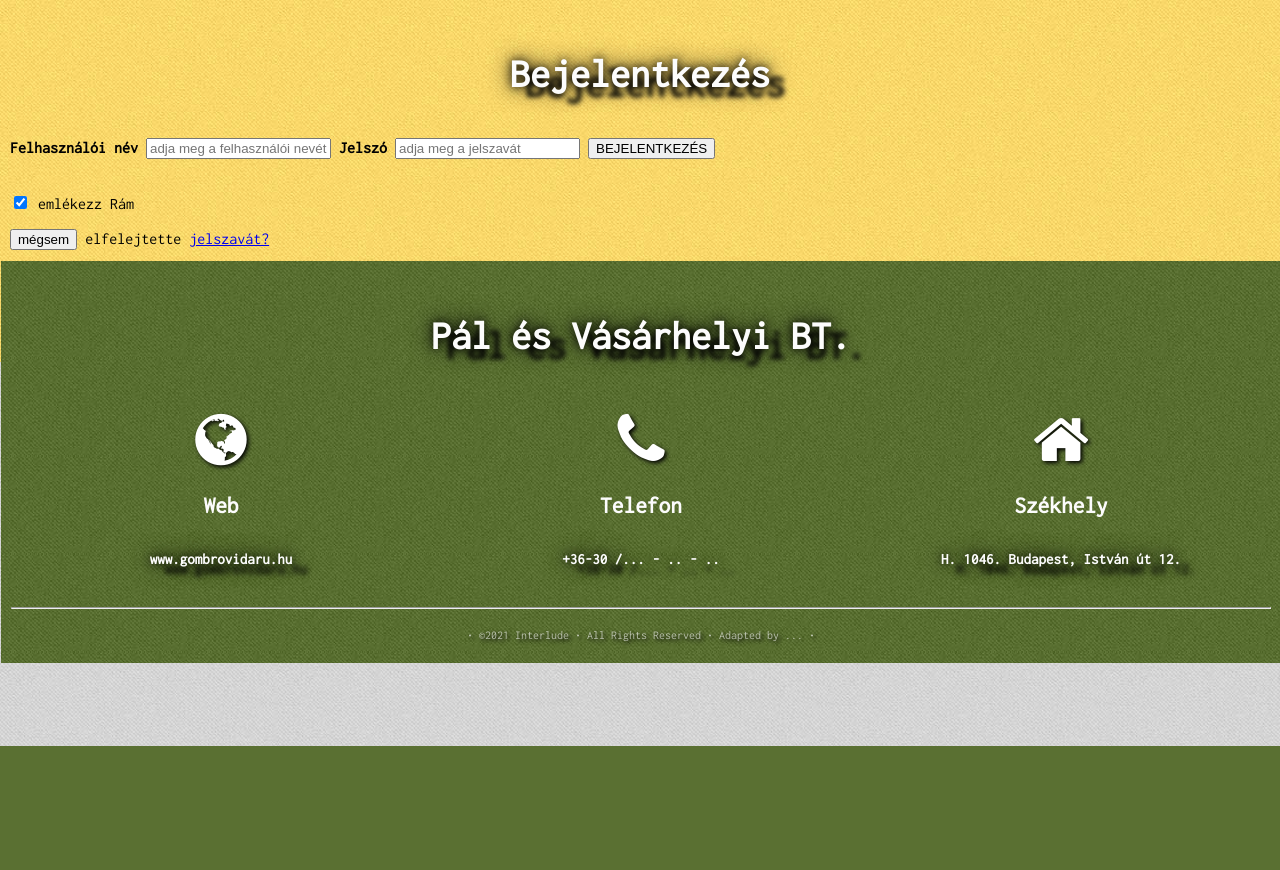
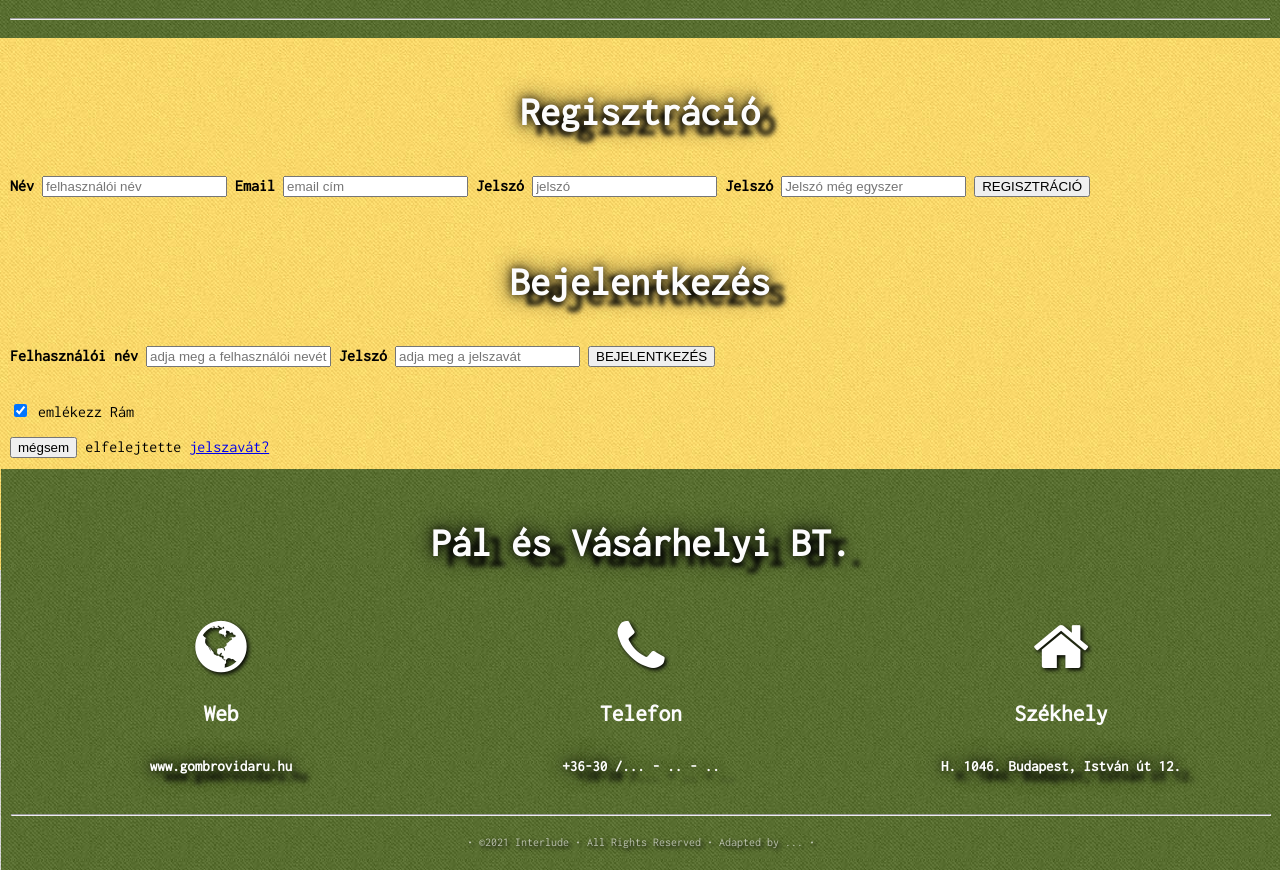
Before and after one commit to l4kyxa/AFP2021_1_LB_A, a PHP site: page /bejelentkezes.php in a window 1280 px wide. Shown: the part 54-924 px from the top of the page. Before the commit the page ends 800 px from the top, so only its background shows below. Run offline with PHP 8.4, Linux system fonts and the light colour scheme.

Commit message:
bejelentkezes.php- regisztráió form megírása

```diff
--- a/Front-End/bejelentkezes.php
+++ b/Front-End/bejelentkezes.php
@@ -30,7 +30,33 @@
         <a href="javascript:void(0);" class="icon" onclick="myFunction()"><i class="fa fa-bars"></i></a>
     </div>
 </div>
+<!-- -->
+    <div id="box_1">
+        <hr>
+    </div>
+    <!-- -->
+    <div id="box_2">
+        <a onclick="myFunction()"><h2>Regisztráció</h2></a>
+        <div id="myDIV">
+            <form action="action_page.php"
+            <div class="container">
+                <label for="name"><b>Név</b></label>
+                <input type="text" placeholder="felhasználói név" name="name" id="name" required>
 
+                <label for="email"><b>Email</b></label>
+                <input type="text" placeholder="email cím" name="email" id="email" required>
+
+                <label for="psw"><b>Jelszó</b></label>
+                <input type="password" placeholder="jelszó" name="psw" id="psw" required>
+
+                <label for="psw-repeat"><b>Jelszó</b></label>
+                <input type="password" placeholder="Jelszó még egyszer" name="psw-repeat" id="psw-repeat" required>
+                <button type="submit" class="registerbtn">REGISZTRÁCIÓ</button>
+            </div>
+            </form>
+        </div>
+    </div>
+</div>
 <!---->
 <div id="content">
     <!---->
```
